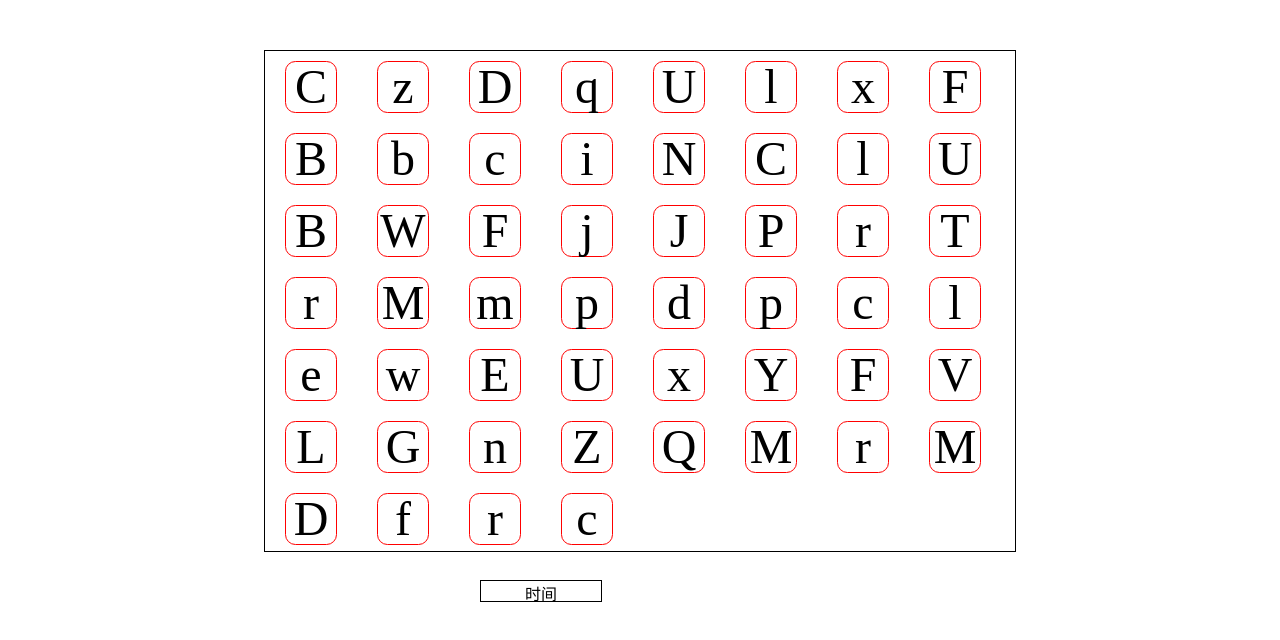
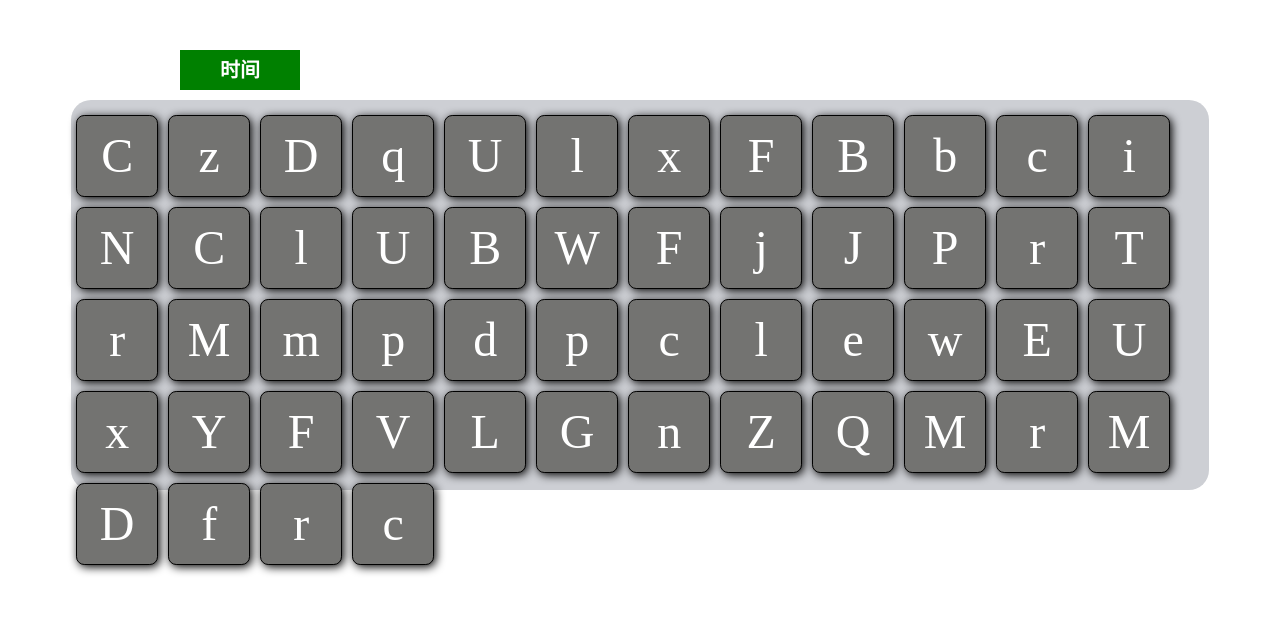
Before and after one commit to qinqiang888/WordsGame, a plain HTML site: page index.html in a window 1280 px wide. Drawn offline with Linux system fonts and the light colour scheme.

Commit message:
Update index.css

```diff
--- a/stylesheets/index.css
+++ b/stylesheets/index.css
@@ -1,27 +1,38 @@
 #test{
-	width: 750px;
-	height: 500px;
-	border:1px solid black;
-	margin: 50px auto;
+	width: 90%;
+	height: 380px;
+	padding-top: 10px;
+	/*border:1px solid black;*/
+	margin: 100px auto;
+	background-color: #cdcfd4;
+	border-radius: 20px;
 }
 .item{
-	width: 50px;
-	height: 50px;
+	width: 80px;
+	height: 80px;
 	float: left;
-	border: 1px solid red;
+	border: 1px solid #000;
 	font-size: 3em;
 	text-align: center;
-	line-height: 50px;
-	margin: 10px 20px;
-	border-radius: 20%;
+	line-height: 80px;
+	margin: 5px 5px;
+	border-radius: 10%;
+	background-color: #737371;
+	color: #fff;
+	box-shadow: 2px 2px 10px #000;
 
 }
 .item1{
 	width: 120px;
-	height: 20px;
+	height: 40px;
 	position: absolute;
-	top: 580px;
-	left: 480px;
-	border: 1px solid black;
+	background-color: green;
+	top: 50px;
+	left: 180px;
+	color: white;
+	font-size: 20px;
+	/*border: 1px solid black;*/
 	text-align: center;
+	line-height: 40px;
+	font-weight: bold;
 }
```
